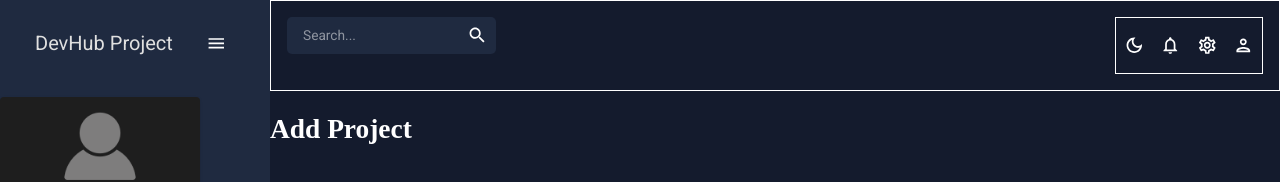
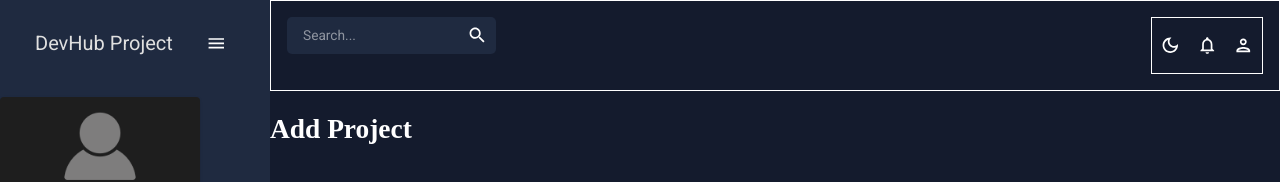
Before and after one commit to WildCodeSchool/DevHubProject, a React (Vite) app in the folder frontend/: page /add-project in a window 1280 px wide. Shown: the top 182 px of the page. Built offline with nearby package versions, Linux system fonts and the light colour scheme; no server answers.

Commit message:
add link on profile icon on topbar

```diff
--- a/frontend/src/components/Topbar/Topbar.jsx
+++ b/frontend/src/components/Topbar/Topbar.jsx
@@ -3,7 +3,6 @@ import { useContext } from "react";
 import LightModeOutlinedIcon from "@mui/icons-material/LightModeOutlined";
 import DarkModeOutlinedIcon from "@mui/icons-material/DarkModeOutlined";
 import NotificationsOutlinedIcon from "@mui/icons-material/NotificationsOutlined";
-import SettingsOutlinedIcon from "@mui/icons-material/SettingsOutlined";
 import PersonOutlinedIcon from "@mui/icons-material/PersonOutlined";
 import SearchBar from "../SearchBar/SearchBar";
 
@@ -14,7 +13,12 @@ function Topbar() {
   const { toggleColorMode } = useContext(ColorModeContext);
 
   return (
-    <Box display="flex" justifyContent="space-between" p={2} sx={{ border: 1 }}>
+    <Box
+      display="flex"
+      justifyContent="space-between"
+      p={2}
+      sx={{ border: 1, textDecoration: "none" }}
+    >
       {/* SEARCH BAR */}
       <SearchBar />
       {/* ICONS */}
@@ -29,10 +33,7 @@ function Topbar() {
         <IconButton>
           <NotificationsOutlinedIcon />
         </IconButton>
-        <IconButton>
-          <SettingsOutlinedIcon />
-        </IconButton>
-        <IconButton>
+        <IconButton href="/user-profile/1">
           <PersonOutlinedIcon />
         </IconButton>
       </Box>
```
